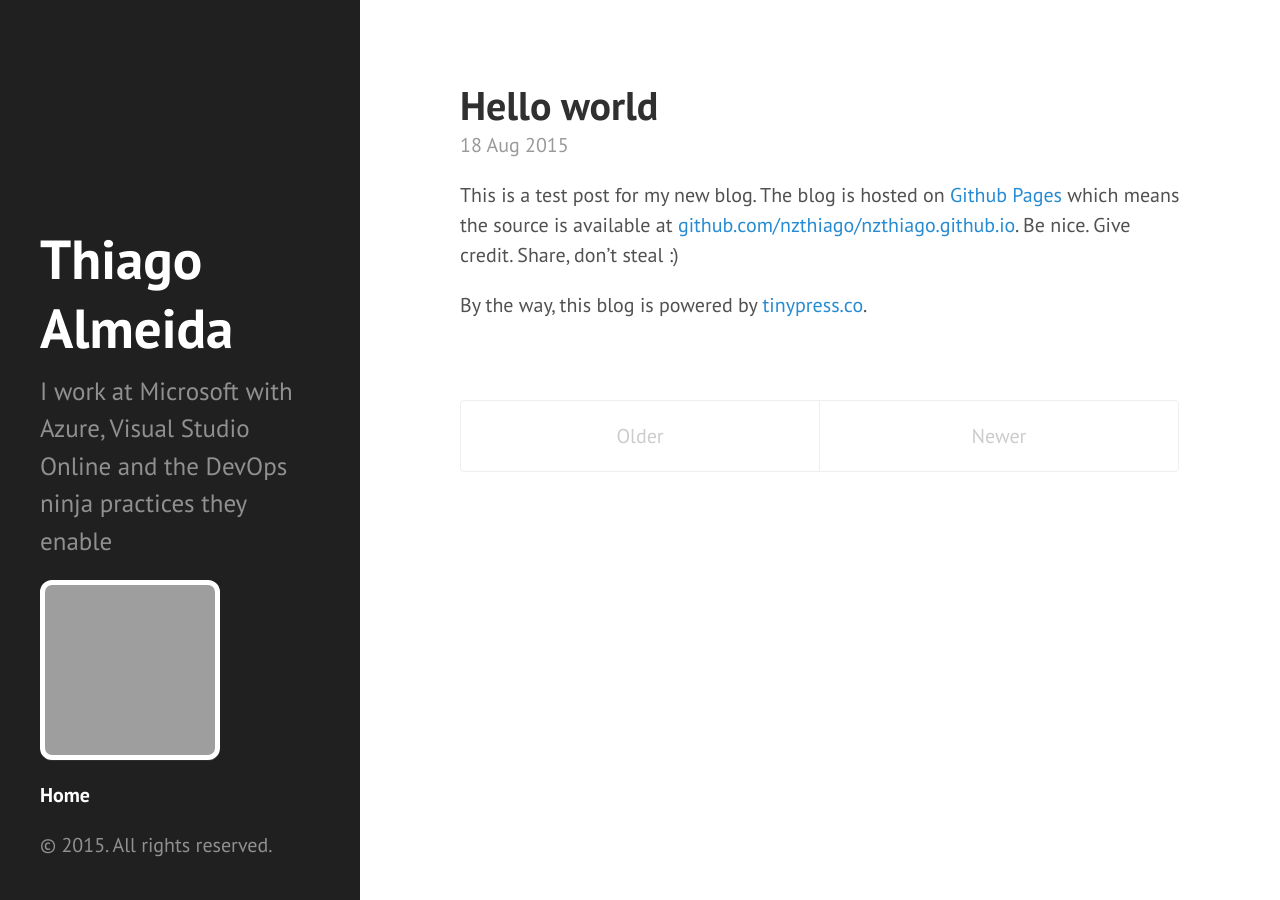
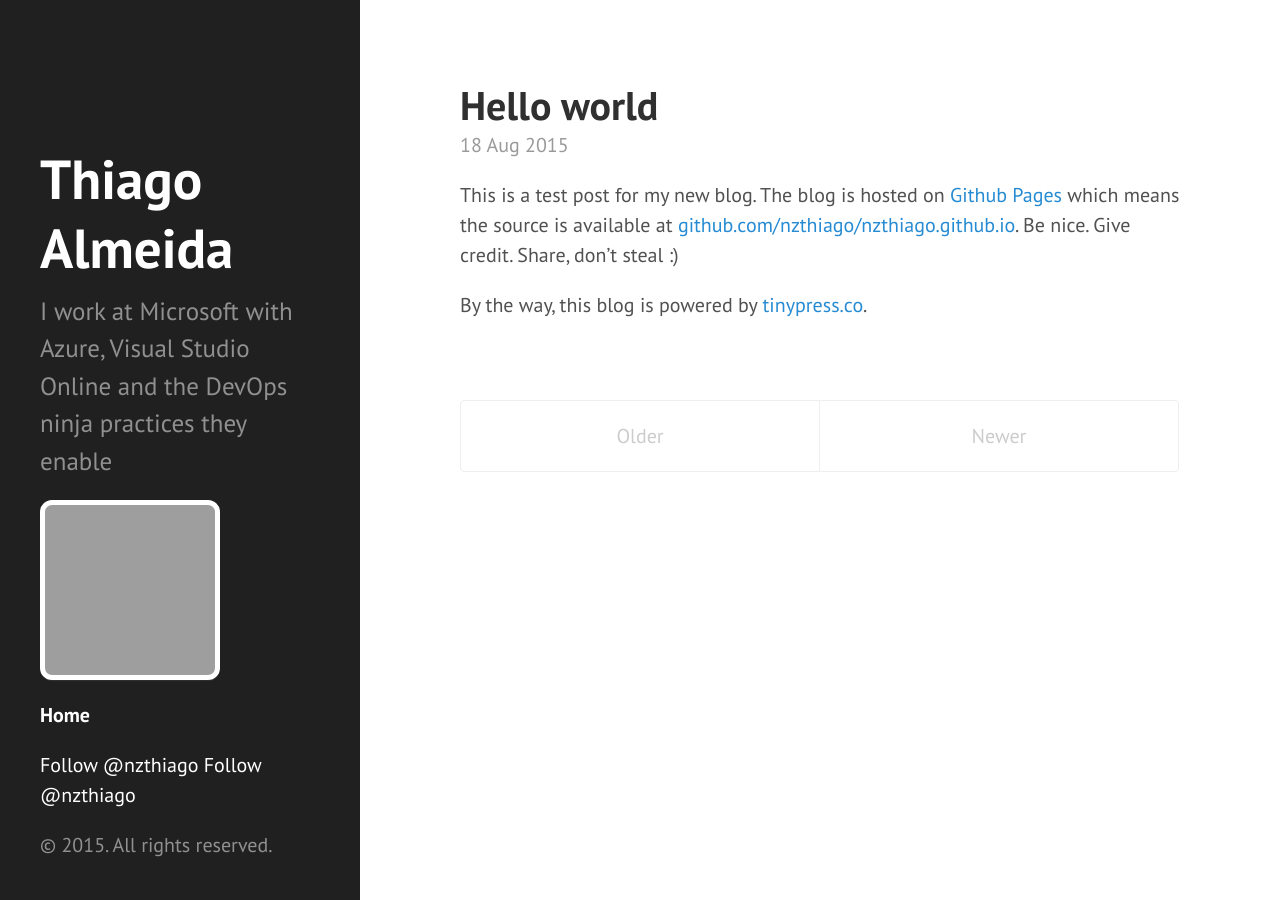
Before and after one commit to nzthiago/nzthiago.github.io, a Jekyll site: the page built from index.html, in a window 1280 px wide. Built offline with Jekyll 4.4.1, drawn with Linux system fonts in a browser that asks for light colours; the list of posts is cut into pages by our own code; comment, search, counter and statistics services are not loaded; grey boxes are pictures that could not be loaded.

Commit message:
Adding twitter and github buttons

```diff
--- a/_includes/sidebar.html
+++ b/_includes/sidebar.html
@@ -32,6 +32,13 @@
       <li class="sidebar-nav-item">Currently v{{ site.version }}</li-->
     </ul>
 
+    <p>
+      <a href="https://twitter.com/nzthiago" class="twitter-follow-button" data-show-count="false" data-show-screen-name="false">Follow @nzthiago</a>
+      <script>!function(d,s,id){var js,fjs=d.getElementsByTagName(s)[0],p=/^http:/.test(d.location)?'http':'https';if(!d.getElementById(id)){js=d.createElement(s);js.id=id;js.src=p+'://platform.twitter.com/widgets.js';fjs.parentNode.insertBefore(js,fjs);}}(document, 'script', 'twitter-wjs');</script>
+      <a class="github-button" href="https://github.com/nzthiago" data-count-href="/nzthiago/followers" data-count-api="/users/nzthiago#followers" data-count-aria-label="# followers on GitHub" aria-label="Follow @nzthiago on GitHub">Follow @nzthiago</a>
+      <script async defer id="github-bjs" src="https://buttons.github.io/buttons.js"></script>
+    </p>
+
     <p>&copy; {{ site.time | date: '%Y' }}. All rights reserved.</p>
   </div>
 </div>
```
